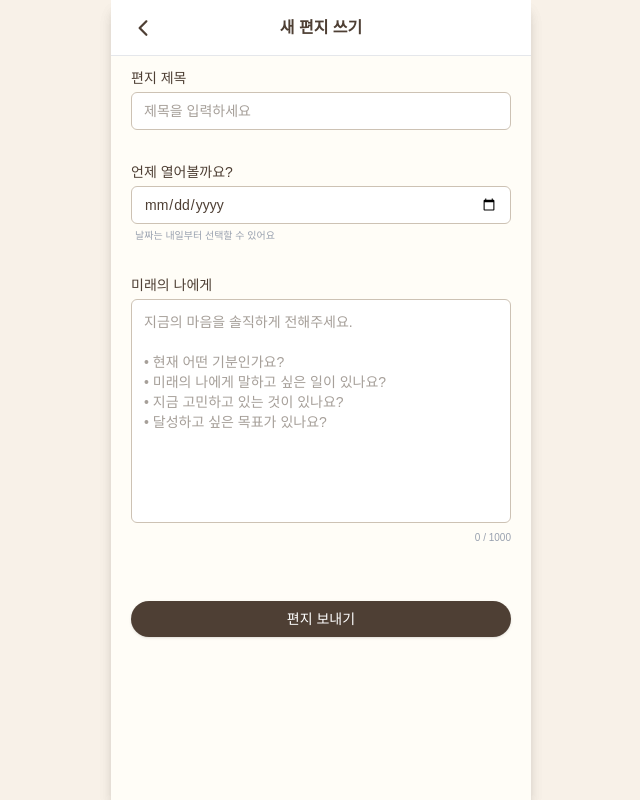
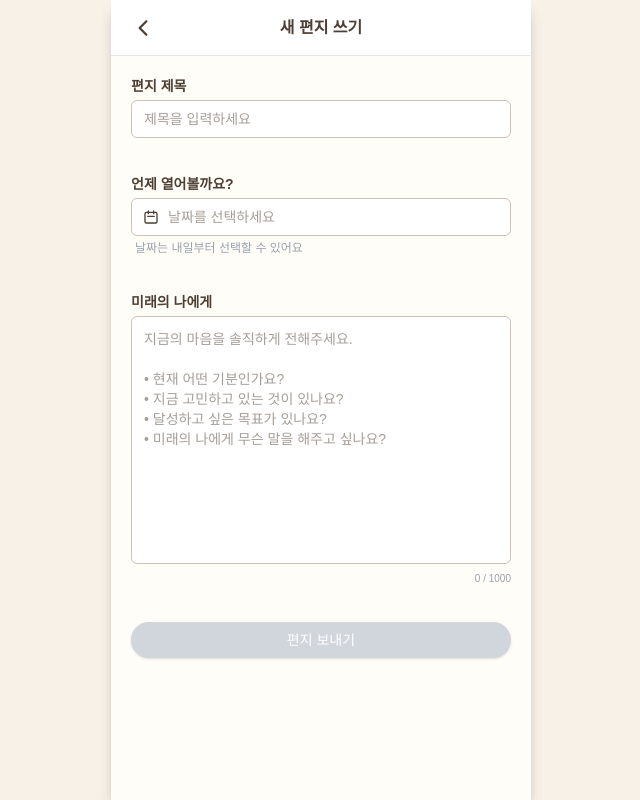
Before and after one commit to erase0250/timeletter, a React (Vite) app: page /write in a window 1280 px wide. Shown: the whole page, without its empty margins (319-959 px from the left). Built offline with nearby package versions, Linux system fonts and the light colour scheme.

Commit message:
feat: DatePicker로 날짜 선택 기능 및 폼 유효성 검사 추가

```diff
--- a/src/components/LetterForm.jsx
+++ b/src/components/LetterForm.jsx
@@ -1,3 +1,8 @@
+import { addDays } from "date-fns";
+import { ko } from "date-fns/locale";
+import DatePicker from "react-datepicker";
+import "react-datepicker/dist/react-datepicker.css";
+
 export default function LetterForm({
     title,
     content,
@@ -8,16 +13,23 @@ export default function LetterForm({
     onSubmit,
     buttonText = "",
 }) {
+    // 날짜 계산 (내일부터 선택 가능하게)
+    const tomorrow = addDays(new Date(), 1);
+
+    // 유효성 검사
+    const isFormValid =
+        title.trim() !== "" && openDate !== null && content.trim() !== "";
+
     return (
         <form
             onSubmit={onSubmit}
-            className="flex flex-col gap-8 text-main px-5 pb-10"
+            className="flex flex-col gap-9 text-main px-5 pb-10 pt-2"
         >
             {/* 제목 */}
             <div>
                 <label
                     htmlFor="title"
-                    className="text-sm font-medium block mb-1 text-main"
+                    className="text-sm font-semibold block mb-1 text-main"
                 >
                     편지 제목
                 </label>
@@ -35,18 +47,74 @@ export default function LetterForm({
             <div>
                 <label
                     htmlFor="openDate"
-                    className="text-sm font-medium block mb-1 text-main"
+                    className="text-sm font-semibold block mb-1 text-main"
                 >
                     언제 열어볼까요?
                 </label>
-                <input
-                    id="openDate"
-                    type="date"
-                    value={openDate}
-                    onChange={onChangeOpenDate}
-                    className="w-full border border-[#cdc2b4] rounded-md px-3 py-2 text-sm outline-main bg-white"
-                />
-                <p className="text-[10px] text-gray-400 ml-1 mt-1">
+                <div className="relative">
+                    <DatePicker
+                        id="openDate"
+                        locale={ko}
+                        selected={openDate}
+                        onChange={onChangeOpenDate}
+                        placeholderText="날짜를 선택하세요"
+                        dateFormat="yyyy.MM.dd"
+                        minDate={tomorrow}
+                        className="w-[380px] pl-9 border border-[#cdc2b4] rounded-md px-3 py-2 text-sm outline-main bg-white text-main"
+                        renderCustomHeader={({
+                            date,
+                            decreaseMonth,
+                            increaseMonth,
+                        }) => {
+                            const isMinMonth =
+                                date.getFullYear() === tomorrow.getFullYear() &&
+                                date.getMonth() === tomorrow.getMonth();
+
+                            return (
+                                <div className="flex justify-between items-center px-3 py-2">
+                                    <button
+                                        type="button"
+                                        onClick={decreaseMonth}
+                                        disabled={isMinMonth}
+                                        className={`text-sm px-2 py-1 hover:text-main ${
+                                            isMinMonth ? "invisible" : ""
+                                        }`}
+                                    >
+                                        ←
+                                    </button>
+                                    <span className="text-sm font-semibold text-main">
+                                        {date.getFullYear()}년{" "}
+                                        {date.getMonth() + 1}월
+                                    </span>
+                                    <button
+                                        type="button"
+                                        onClick={increaseMonth}
+                                        className="text-sm px-2 py-1 hover:text-main"
+                                    >
+                                        →
+                                    </button>
+                                </div>
+                            );
+                        }}
+                    />
+                    <div className="absolute top-1/2 left-3 -translate-y-1/2 pointer-events-none text-main">
+                        <svg
+                            xmlns="http://www.w3.org/2000/svg"
+                            className="h-4 w-4 text-main"
+                            fill="none"
+                            viewBox="0 0 24 24"
+                            stroke="currentColor"
+                        >
+                            <path
+                                strokeLinecap="round"
+                                strokeLinejoin="round"
+                                strokeWidth={2}
+                                d="M8 7V3m8 4V3m-9 8h10M5 21h14a2 2 0 002-2V7a2 2 0 00-2-2H5a2 2 0 00-2 2v12a2 2 0 002 2z"
+                            />
+                        </svg>
+                    </div>
+                </div>
+                <p className="text-xs text-gray-400 ml-1 mt-1">
                     날짜는 내일부터 선택할 수 있어요
                 </p>
             </div>
@@ -55,7 +123,7 @@ export default function LetterForm({
             <div>
                 <label
                     htmlFor="content"
-                    className="text-sm font-medium block mb-1 text-main"
+                    className="text-sm font-semibold block mb-1 text-main"
                 >
                     미래의 나에게
                 </label>
@@ -63,8 +131,8 @@ export default function LetterForm({
                     id="content"
                     value={content}
                     onChange={onChangeContent}
-                    className="w-full h-56 border border-[#cdc2b4] rounded-md p-3 text-sm resize-none outline-main bg-white"
-                    placeholder={`지금의 마음을 솔직하게 전해주세요.\n\n• 현재 어떤 기분인가요?\n• 미래의 나에게 말하고 싶은 일이 있나요?\n• 지금 고민하고 있는 것이 있나요?\n• 달성하고 싶은 목표가 있나요?`}
+                    className="w-full h-62 border border-[#cdc2b4] rounded-md p-3 text-sm resize-none outline-main bg-white"
+                    placeholder={`지금의 마음을 솔직하게 전해주세요.\n\n• 현재 어떤 기분인가요?\n• 지금 고민하고 있는 것이 있나요?\n• 달성하고 싶은 목표가 있나요?\n• 미래의 나에게 무슨 말을 해주고 싶나요?`}
                     maxLength={1000}
                 />
                 <div className="text-right text-[10px] text-gray-400">
@@ -75,7 +143,12 @@ export default function LetterForm({
             {/* 제출 버튼 */}
             <button
                 type="submit"
-                className="mt-6 w-full py-2 rounded-full bg-main text-white text-sm shadow-sm hover:brightness-130 transition"
+                className={`w-full py-2 rounded-full text-white text-sm shadow-sm transition ${
+                    isFormValid
+                        ? "bg-main hover:brightness-130"
+                        : "bg-gray-300 cursor-not-allowed"
+                }`}
+                disabled={!isFormValid}
             >
                 {buttonText}
             </button>
```
